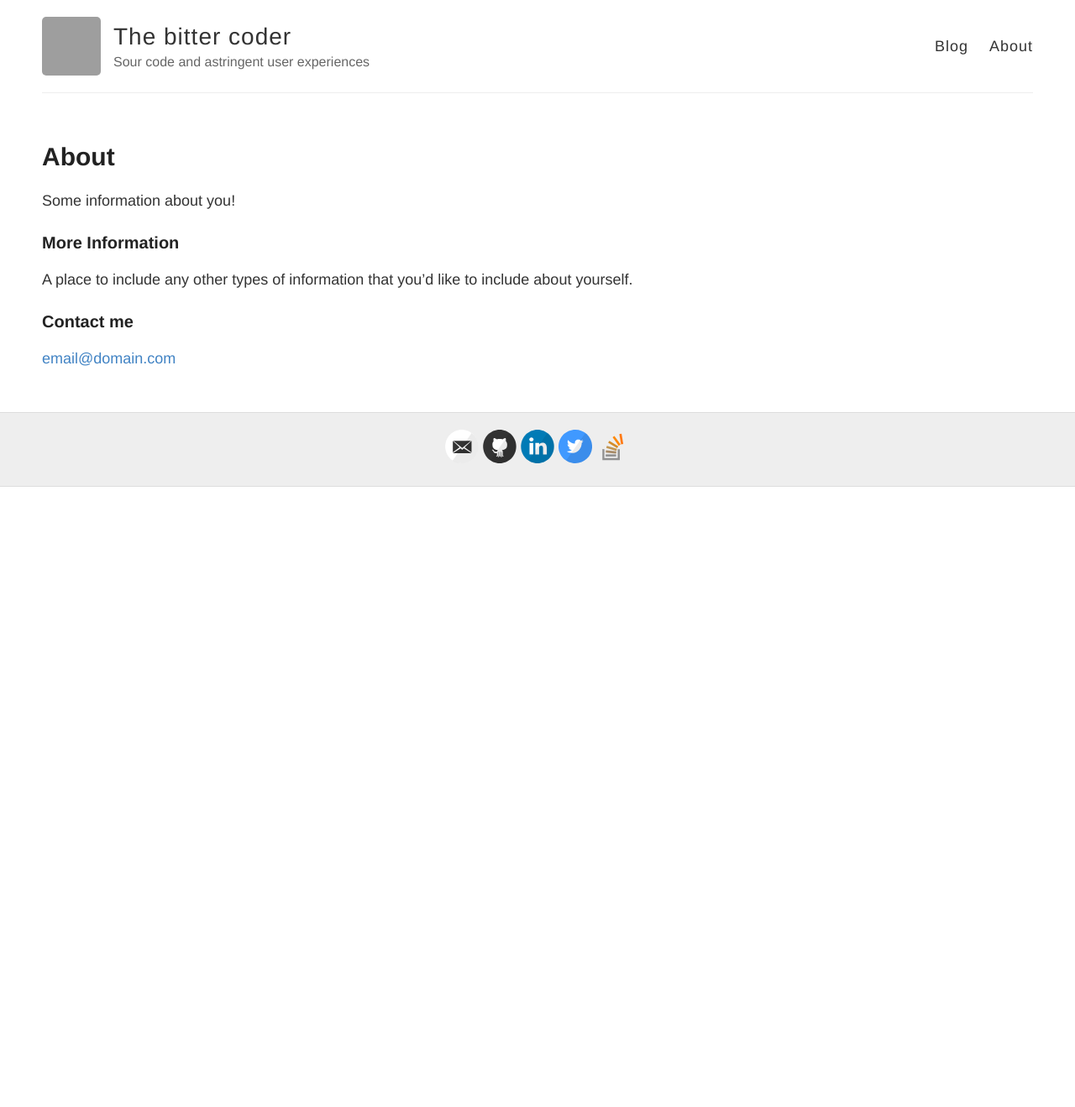
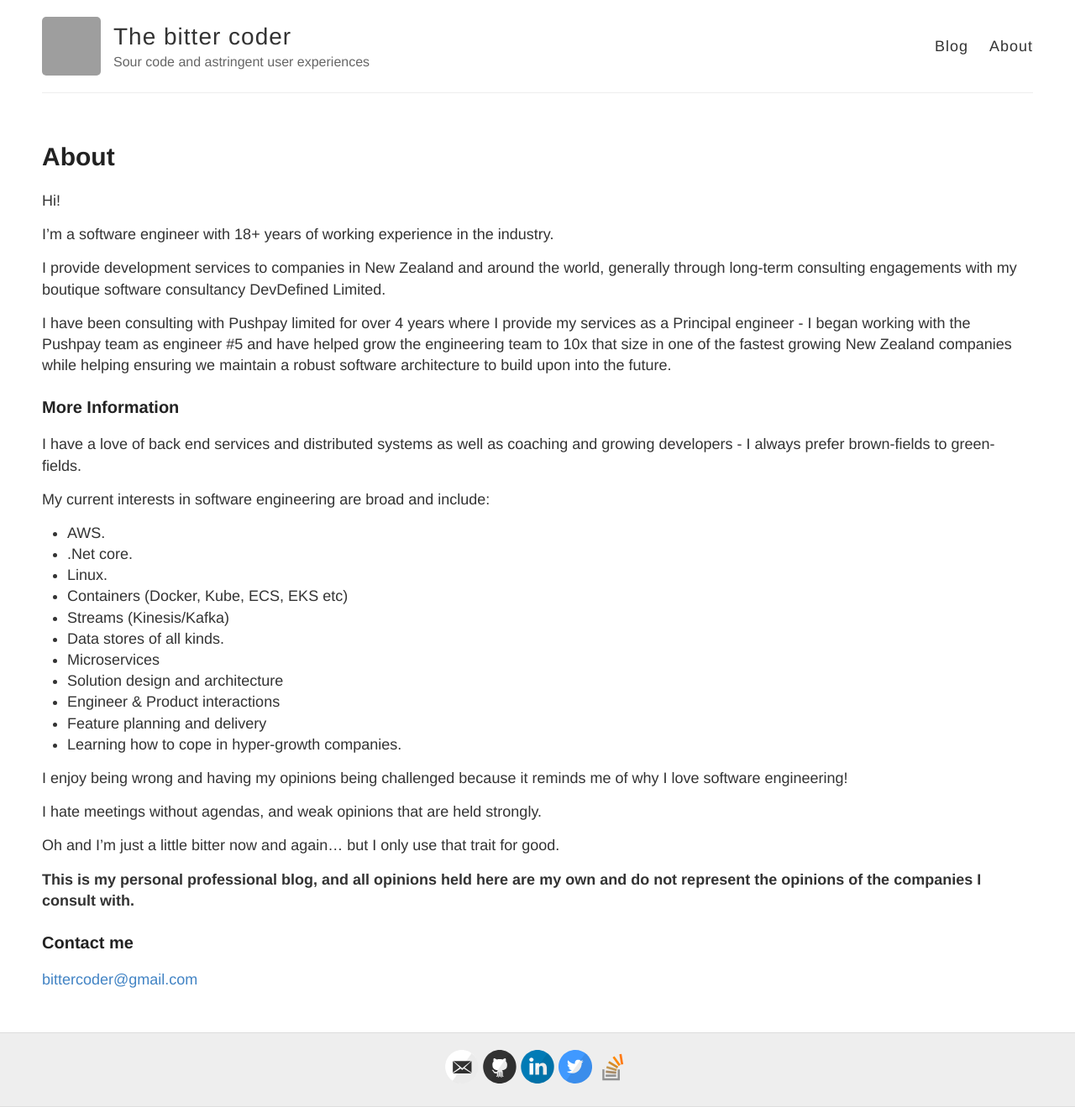
Before and after one commit to bittercoder/bittercoder.github.io, a Jekyll site: the page built from about.md, in a window 1280 px wide. Shown: the whole page at 84% size. Built offline with Jekyll 4.4.1, drawn with Linux system fonts in a browser that asks for light colours; before the commit the page ends 900 px from its top, so only the background shows below that; grey boxes are pictures that could not be loaded.

Commit message:
Update about page with draft content

```diff
--- a/about.md
+++ b/about.md
@@ -4,12 +4,40 @@ title: About
 permalink: /about/
 ---
 
-Some information about you!
+Hi!
+
+I'm a software engineer with 18+ years of working experience in the industry.
+
+I provide development services to companies in New Zealand and around the world, generally through long-term consulting engagements with my boutique software consultancy DevDefined Limited.
+
+I have been consulting with Pushpay limited for over 4 years where I provide my services as a Principal engineer - I began working with the Pushpay team as engineer #5 and have helped grow the engineering team to 10x that size in one of the fastest growing New Zealand companies while helping ensuring we maintain a robust software architecture to build upon into the future.
 
 ### More Information
 
-A place to include any other types of information that you'd like to include about yourself.
+I have a love of back end services and distributed systems as well as coaching and growing developers - I always prefer brown-fields to green-fields.
+
+My current interests in software engineering are broad and include:
+
+* AWS.
+* .Net core.
+* Linux.
+* Containers (Docker, Kube, ECS, EKS etc)
+* Streams (Kinesis/Kafka)
+* Data stores of all kinds.
+* Microservices
+* Solution design and architecture
+* Engineer & Product interactions
+* Feature planning and delivery
+* Learning how to cope in hyper-growth companies.
+
+I enjoy being wrong and having my opinions being challenged because it reminds me of why I love software engineering!
+
+I hate meetings without agendas, and weak opinions that are held strongly.
+
+Oh and I'm just a little bitter now and again... but I only use that trait for good.
+
+**This is my personal professional blog, and all opinions held here are my own and do not represent the opinions of the companies I consult with.**
 
 ### Contact me
 
-[email@domain.com](mailto:email@domain.com)
+[bittercoder@gmail.com](mailto:bittercoder@gmail.com)
```
